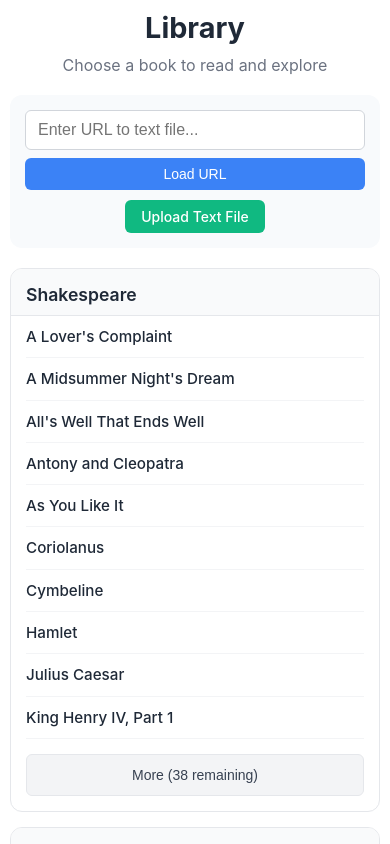
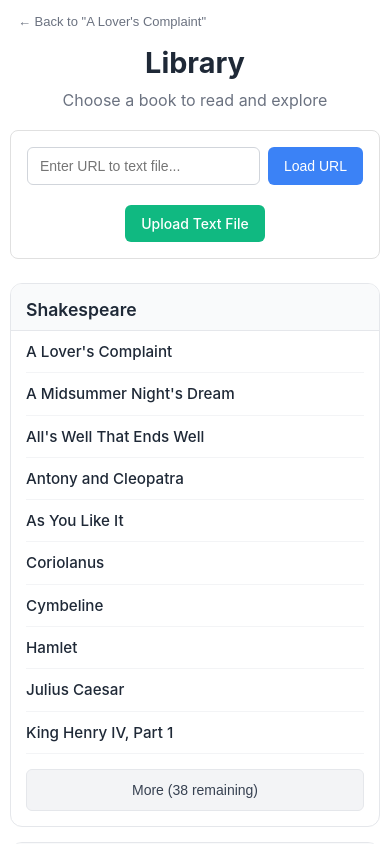
Before and after one commit to johndimm/the-explainers, a Next.js app: page / in a window 390 px wide. Both pictures are taken after a click on the element "A Lover's Complaint". Shown: the top 844 px of the page. Built offline with nearby package versions, Linux system fonts and the light colour scheme; no server answers.

Commit message:
link back to current book from library

```diff
--- a/src/app/page.tsx
+++ b/src/app/page.tsx
@@ -107,7 +107,10 @@ function HomeContent() {
   }
 
   if (showLibrary) {
-    return <Library onBookSelect={handleBookSelect} />
+    return <Library
+      onBookSelect={handleBookSelect}
+      onBackToCurrentBook={() => setShowLibrary(false)}
+    />
   }
 
   return (
--- a/src/components/Library.module.css
+++ b/src/components/Library.module.css
@@ -38,6 +38,7 @@
   flex-wrap: wrap;
   align-items: center;
   justify-content: center;
+  border: 1px solid #e5e7eb;
 }
 
 .urlInput {
@@ -70,6 +71,8 @@
   cursor: pointer;
   font-weight: 500;
   white-space: nowrap;
+  font-size: 14px;
+  transition: background 0.2s ease;
 }
 
 .loadButton:hover {
@@ -184,6 +187,28 @@
   border-color: #d1d5db;
 }
 
+.currentBookLink {
+  margin-bottom: 16px;
+}
+
+.backButton {
+  padding: 6px 12px;
+  background: none;
+  border: none;
+  cursor: pointer;
+  font-size: 14px;
+  color: #6b7280;
+  text-decoration: none;
+  transition: color 0.15s ease;
+  display: inline-flex;
+  align-items: center;
+  gap: 4px;
+}
+
+.backButton:hover {
+  color: #374151;
+}
+
 @media (max-width: 768px) {
   .library {
     padding: 10px;
@@ -196,27 +221,44 @@
 
   .customSection {
     flex-direction: column;
-    gap: 10px;
-    padding: 15px;
-    margin-bottom: 20px;
+    gap: 12px;
+    padding: 16px;
+    margin-bottom: 24px;
+    background: #ffffff;
+    border: 1px solid #e0e0e0;
+    border-radius: 8px;
   }
 
   .urlInput {
     min-width: auto;
     width: 100%;
-    flex-direction: column;
+    flex-direction: row;
     gap: 8px;
+    align-items: stretch;
+  }
+
+  .input {
+    flex: 1;
+    padding: 10px 12px;
+    border: 1px solid #d1d5db;
+    border-radius: 6px;
+    font-size: 14px;
   }
 
   .loadButton {
-    padding: 8px 16px;
+    padding: 10px 16px;
     font-size: 14px;
+    min-width: 80px;
+    flex-shrink: 0;
   }
 
   .fileLabel {
-    padding: 8px 16px;
+    padding: 10px 16px;
     font-size: 14px;
     text-align: center;
+    background: #10b981;
+    border-radius: 6px;
+    margin-top: 8px;
   }
 
   .header {
@@ -251,4 +293,13 @@
   .bookAuthor {
     font-size: 0.8rem;
   }
+
+  .currentBookLink {
+    margin-bottom: 12px;
+  }
+
+  .backButton {
+    padding: 4px 8px;
+    font-size: 13px;
+  }
 }
--- a/src/components/Library.tsx
+++ b/src/components/Library.tsx
@@ -19,6 +19,7 @@ interface LibraryCategory {
 
 interface LibraryProps {
   onBookSelect: (title: string, author: string, url: string) => void
+  onBackToCurrentBook?: () => void
 }
 
 const CATEGORY_FILES = [
@@ -34,7 +35,7 @@ const CATEGORY_FILES = [
   'gutenberg-top.json'
 ]
 
-const Library: React.FC<LibraryProps> = ({ onBookSelect }) => {
+const Library: React.FC<LibraryProps> = ({ onBookSelect, onBackToCurrentBook }) => {
   const [categories, setCategories] = useState<LibraryCategory[]>([])
   const [loading, setLoading] = useState(true)
   const [customUrl, setCustomUrl] = useState('')
@@ -129,8 +130,32 @@ const Library: React.FC<LibraryProps> = ({ onBookSelect }) => {
     return <div className={styles.loading}>Loading library...</div>
   }
 
+  // Check if there's a current book
+  const getCurrentBook = () => {
+    try {
+      const savedBook = localStorage.getItem('current-book')
+      if (savedBook) {
+        const book = JSON.parse(savedBook)
+        return book.title ? book : null
+      }
+    } catch (error) {
+      console.error('Error loading current book:', error)
+    }
+    return null
+  }
+
+  const currentBook = getCurrentBook()
+
   return (
     <div className={styles.library}>
+      {currentBook && onBackToCurrentBook && (
+        <div className={styles.currentBookLink}>
+          <button onClick={onBackToCurrentBook} className={styles.backButton}>
+            ← Back to "{currentBook.title}"
+          </button>
+        </div>
+      )}
+
       <div className={styles.header}>
         <h1>Library</h1>
         <p>Choose a book to read and explore</p>
```
